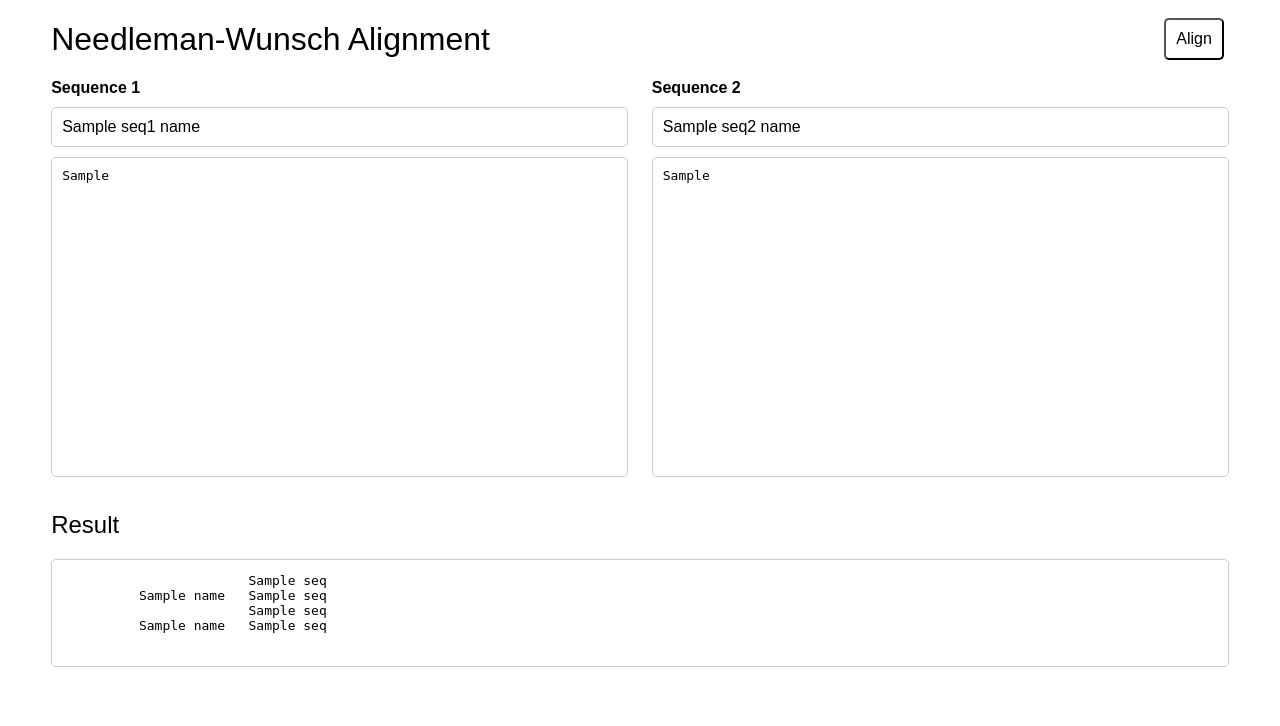
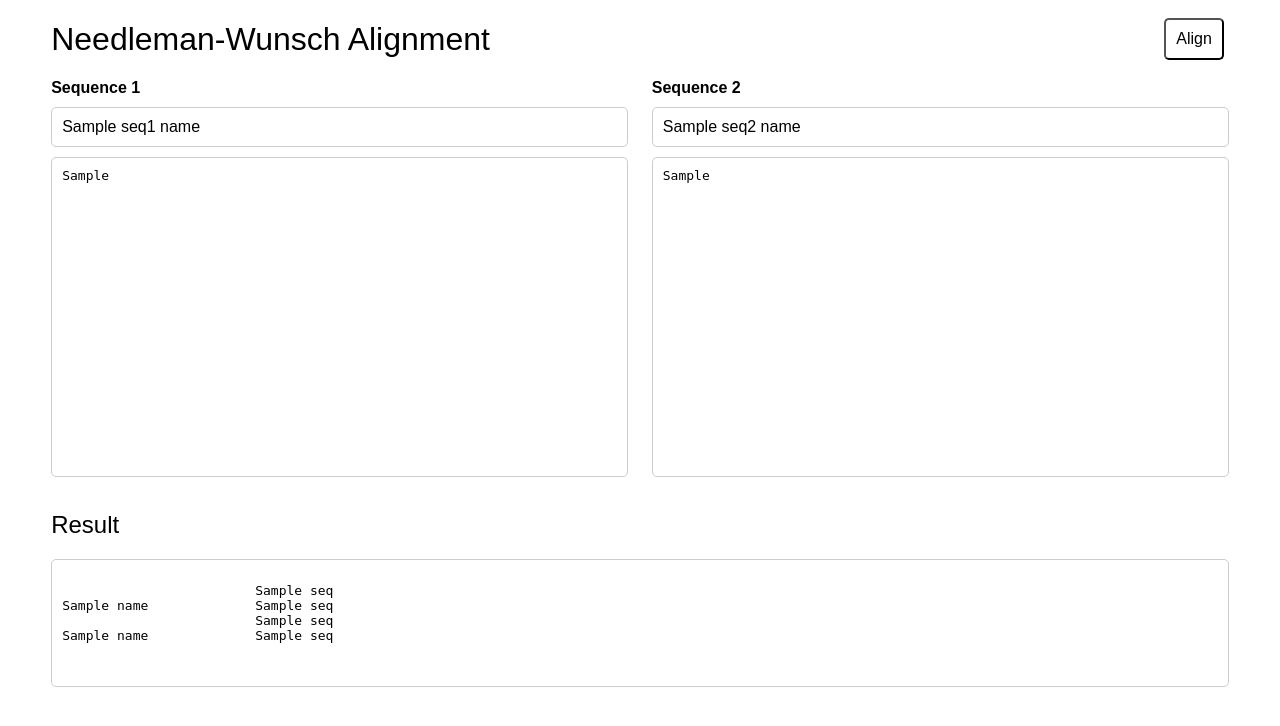
Before and after one commit to Michael-Williams49/sa, a Flask app: template templates/index.html in a window 1280 px wide. Shown: the part 52-778 px from the top of the page. Run offline with Flask 3, Linux system fonts and the light colour scheme; the template is opened without the code that fills it: most values are stand-ins (such as "Sample title", 1, 10 or a date in 2020).

Commit message:
Fix bugs

```diff
--- a/static/styles.css
+++ b/static/styles.css
@@ -87,34 +87,30 @@ textarea {
 .result-section {
     background-color: #ffffff;
     width: 100%;
+    padding: 10px;
     border: 1px solid #ccc;
     border-radius: 5px;
     box-sizing: border-box;
 }
 
 .result-item { /* Target the new container */
-    display: flex; /* Allow children to sit side-by-side */
+    background-color: #ffffff;
+    font-family: monospace;
+    white-space: pre;
+    font-size: medium;
+    display: flex;
     width: 100%; /* Allow to take up full width */
 }
 
 .result-output {
-    background-color: #ffffff;
     width: 85%;
-    font-family: monospace;
     overflow-x: auto;
-    white-space: pre;
-    font-size: medium;
     padding-bottom: 20px;
 }
 
 .result-name {
-    background-color: #ffffff;
     width: 15%;
-    text-align: right;
+    overflow-x: auto;
     margin-right: 2%;
-    font-family: monospace;
-    white-space: pre;
-    overflow-x: auto;
-    font-size: medium;
     padding-bottom: 20px;
 }
```
